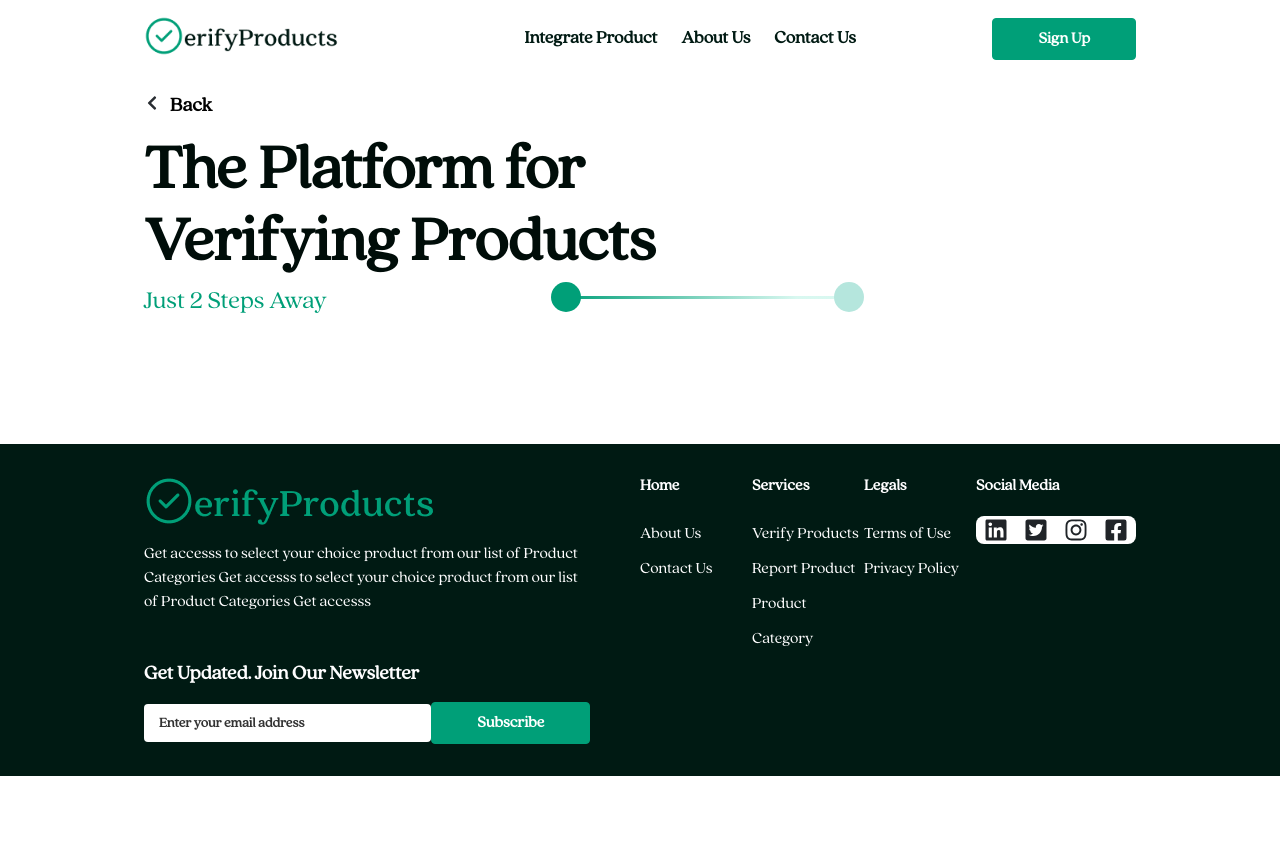
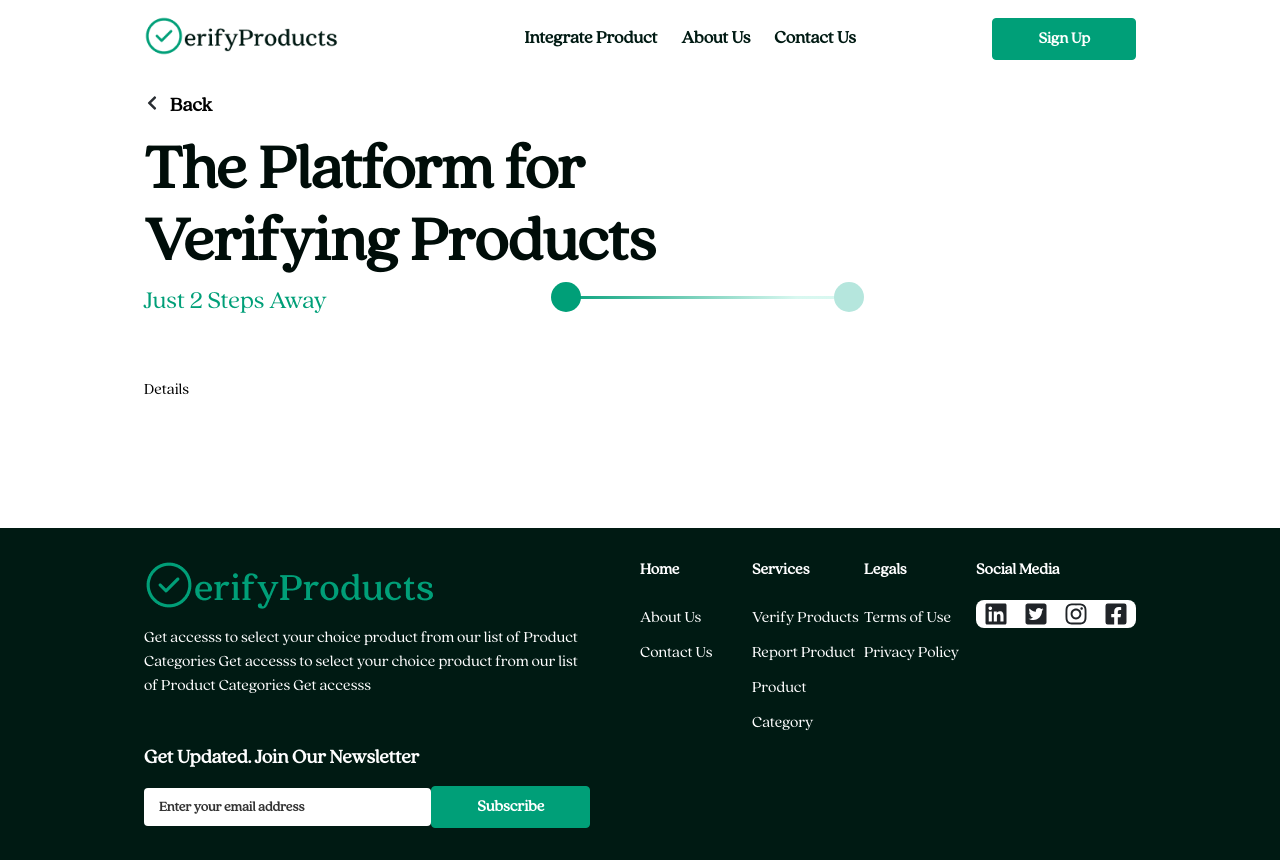
Before and after one commit to Verify-App-TUTN/VerifyProduct, a React (Create React App) app in the folder steps/: page / in a window 1280 px wide. Before the commit the page ends 800 px from the top, so only its background shows below. Built offline with nearby package versions, Linux system fonts and the light colour scheme.

Commit message:
designed the prgres

```diff
--- a/steps/src/components/VerifyForm.jsx
+++ b/steps/src/components/VerifyForm.jsx
@@ -28,6 +28,10 @@ const VerifyForm = () => {
                         <div></div>
                     </div>
                 </div>
+            </div>
+            <div className="formsArea">
+                <Form />
+
             </div>
         </Section>
     )
@@ -65,6 +69,7 @@ const Section = styled.section`
         }
      }
      .stepsProgress{
+        margin-bottom: 4rem;
         .stepArea{
             display: flex;
             gap: 14.5rem;
```
